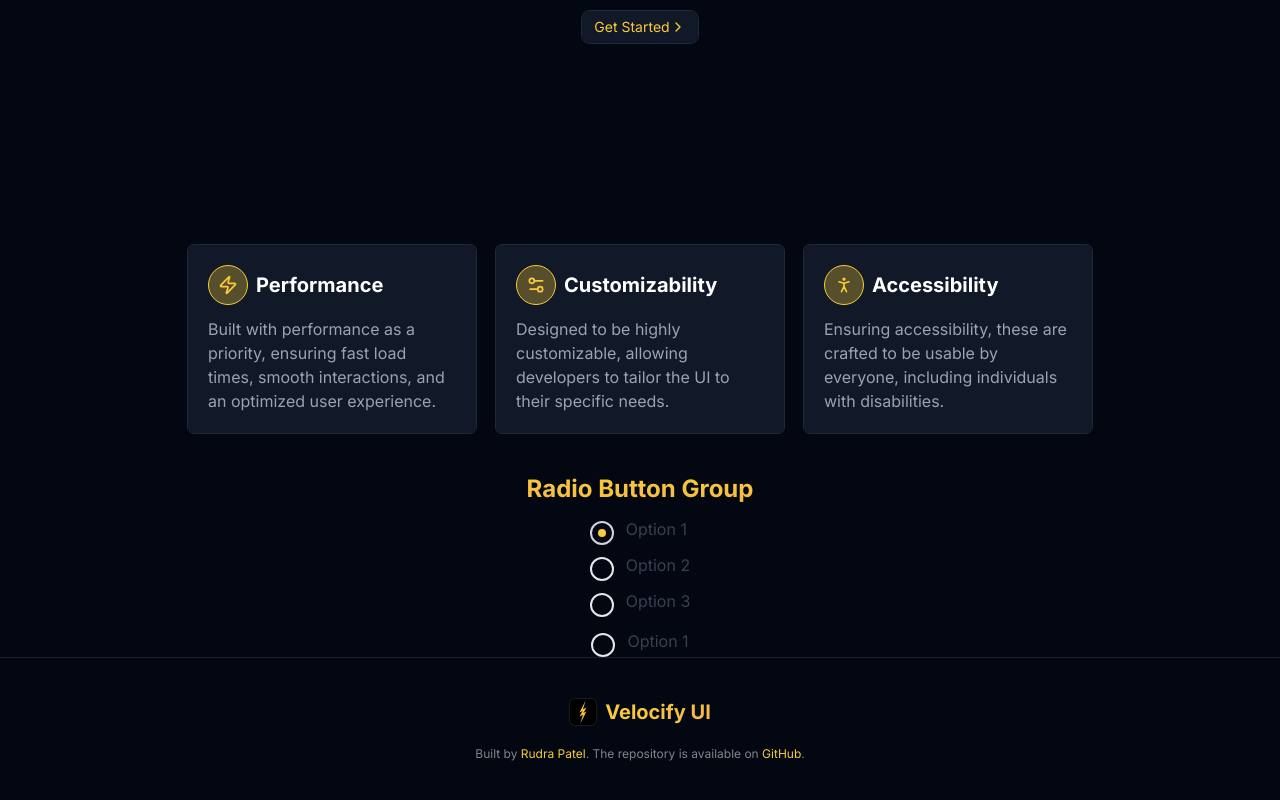
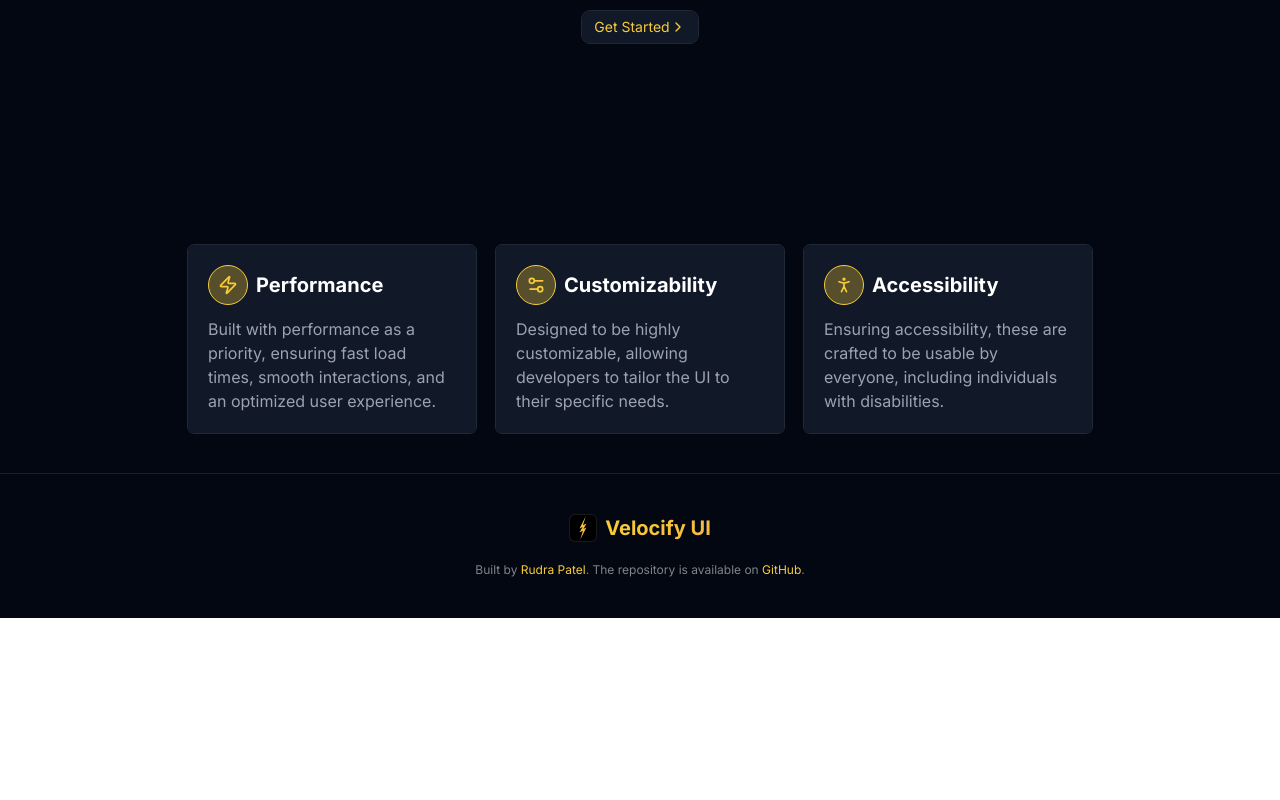
Before and after one commit to prudra2000/Velocify, a Next.js app: page / in a window 1280 px wide. Shown: the part 555-1355 px from the top of the page. After the commit the page ends 1173 px from the top, so only its background shows below. Built offline with nearby package versions, Linux system fonts and the light colour scheme.

Commit message:
Added added RadioButton and RadioButtonGroup. Added Docs page for Checkbox. Also completed checkbox implmentation.

```diff
--- a/src/app/page.tsx
+++ b/src/app/page.tsx
@@ -90,18 +90,6 @@
 
 
         </div>
-        <div className="flex flex-col gap-y-3 justify-center items-center text-center">
-          <h1 className="text-2xl font-bold bg-gradient-to-b from-[#F8CC38] to-[#F5B945] bg-clip-text text-transparent">
-            Radio Button Group
-          </h1>
-          <RadioButtonGroup
-            name="options"
-            options={options}
-            selectedValue={selectedOption}
-            onChange={setSelectedOption}
-          />
-          <RadioButton label="Option 1" value="option1" name="options" onChange={setSelectedOption}  variant="default" rounded="full" color="default" size="large" disabled={false} />
-        </div>
 
       </main>
     </>
```
